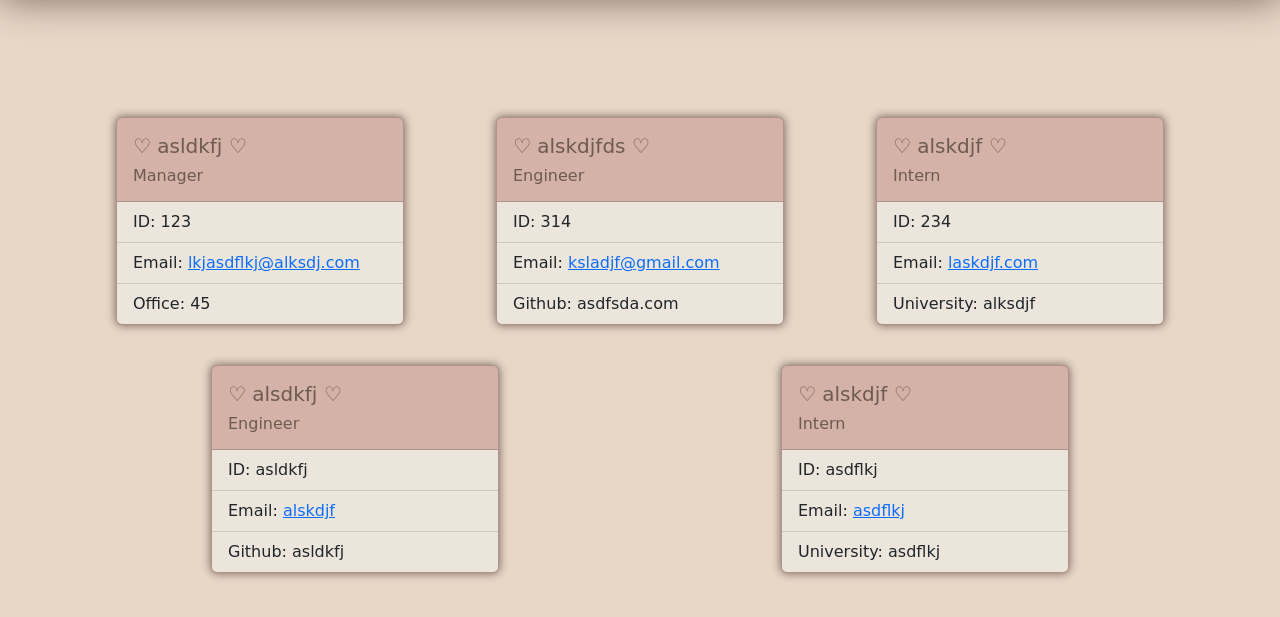
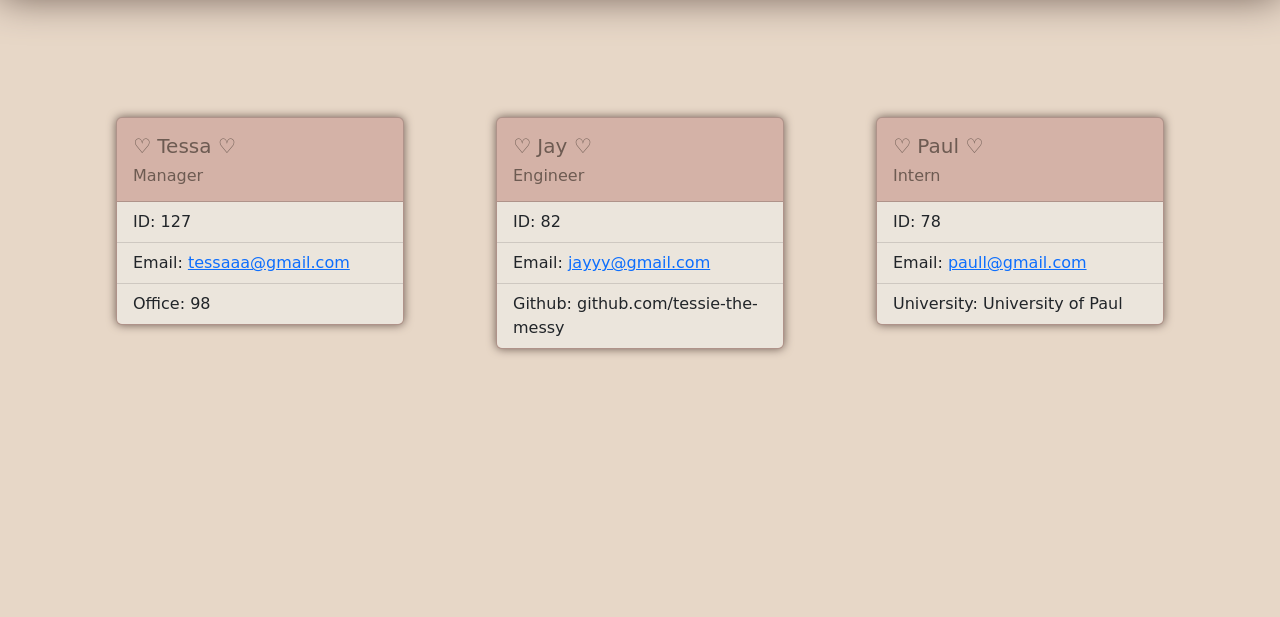
Before and after one commit to tessie-the-messy/Team-Profile-Generator, a website: page team.html in a window 1280 px wide. Shown: the part 111-728 px from the top of the page. Drawn offline with nearby package versions, Linux system fonts and the light colour scheme; a web font is replaced by a local one.

Commit message:
completed read me

```diff
--- a/index.js
+++ b/index.js
@@ -93,7 +93,7 @@ function addMore () {
     return inquirer.prompt([
         {
             type: "list",
-            message: "Which type of employee would you like to add next? If you have completed your team, press done.",
+            message: "Which type of employee would you like to add next? If you have completed your team, choose 'Done' .",
             choices: ["Engineer", "Intern", "Done"],
             name: "employee",
         }
--- a/team.html
+++ b/team.html
@@ -24,15 +24,15 @@
             <div class="col">
             <div class="card" style="width: 18rem">
               <div class="card-body">
-                <h5 class="card-title">♡ asldkfj ♡</h5>
+                <h5 class="card-title">♡ Tessa ♡</h5>
                 <h6 class="card-text">Manager</h6>
               </div>
               <ul class="list-group list-group-flush">
-                <li class="list-group-item">ID: 123</li>
+                <li class="list-group-item">ID: 127</li>
                 <li class="list-group-item">
-                  Email: <a href="mailto:lkjasdflkj@alksdj.com">lkjasdflkj@alksdj.com</a>
+                  Email: <a href="mailto:tessaaa@gmail.com">tessaaa@gmail.com</a>
                 </li>
-                <li class="list-group-item">Office: 45</li>
+                <li class="list-group-item">Office: 98</li>
               </ul>
             </div>
           </div>
@@ -40,15 +40,15 @@
             <div class="col">
             <div class="card" style="width: 18rem">
               <div class="card-body">
-                <h5 class="card-title">♡ alskdjfds ♡</h5>
+                <h5 class="card-title">♡ Jay ♡</h5>
                 <h6 class="card-text">Engineer</h6>
               </div>
               <ul class="list-group list-group-flush">
-                <li class="list-group-item">ID: 314</li>
+                <li class="list-group-item">ID: 82</li>
                 <li class="list-group-item">
-                  Email: <a href="mailto:ksladjf@gmail.com">ksladjf@gmail.com</a>
+                  Email: <a href="mailto:jayyy@gmail.com">jayyy@gmail.com</a>
                 </li>
-                <li class="list-group-item">Github: asdfsda.com</li>
+                <li class="list-group-item">Github: github.com/tessie-the-messy</li>
               </ul>
             </div>
           </div>
@@ -56,50 +56,15 @@
             <div class="col">
             <div class="card" style="width: 18rem">
               <div class="card-body">
-                <h5 class="card-title">♡ alskdjf ♡</h5>
+                <h5 class="card-title">♡ Paul ♡</h5>
                 <h6 class="card-text">Intern</h6>
               </div>
               <ul class="list-group list-group-flush">
-                <li class="list-group-item">ID: 234</li>
+                <li class="list-group-item">ID: 78</li>
                 <li class="list-group-item">
-                  Email: <a href="mailto:laskdjf.com">laskdjf.com</a>
+                  Email: <a href="mailto:paull@gmail.com">paull@gmail.com</a>
                 </li>
-                <li class="list-group-item">University: alksdjf</li>
-              </ul>
-            </div>
-          </div>
-
-                </div>
-                <div class = "row">
-
-            <div class="col">
-            <div class="card" style="width: 18rem">
-              <div class="card-body">
-                <h5 class="card-title">♡ alsdkfj ♡</h5>
-                <h6 class="card-text">Engineer</h6>
-              </div>
-              <ul class="list-group list-group-flush">
-                <li class="list-group-item">ID: asldkfj</li>
-                <li class="list-group-item">
-                  Email: <a href="mailto:alskdjf">alskdjf</a>
-                </li>
-                <li class="list-group-item">Github: asldkfj</li>
-              </ul>
-            </div>
-          </div>
-
-            <div class="col">
-            <div class="card" style="width: 18rem">
-              <div class="card-body">
-                <h5 class="card-title">♡ alskdjf ♡</h5>
-                <h6 class="card-text">Intern</h6>
-              </div>
-              <ul class="list-group list-group-flush">
-                <li class="list-group-item">ID: asdflkj</li>
-                <li class="list-group-item">
-                  Email: <a href="mailto:asdflkj">asdflkj</a>
-                </li>
-                <li class="list-group-item">University: asdflkj</li>
+                <li class="list-group-item">University: University of Paul</li>
               </ul>
             </div>
           </div>
```
Also changed, not shown: README.md, assets/images/team.png (added).
